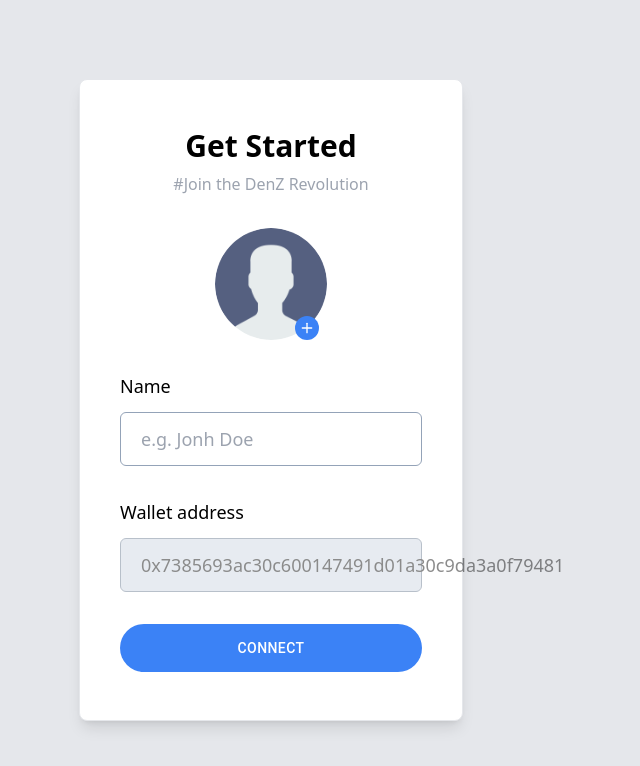
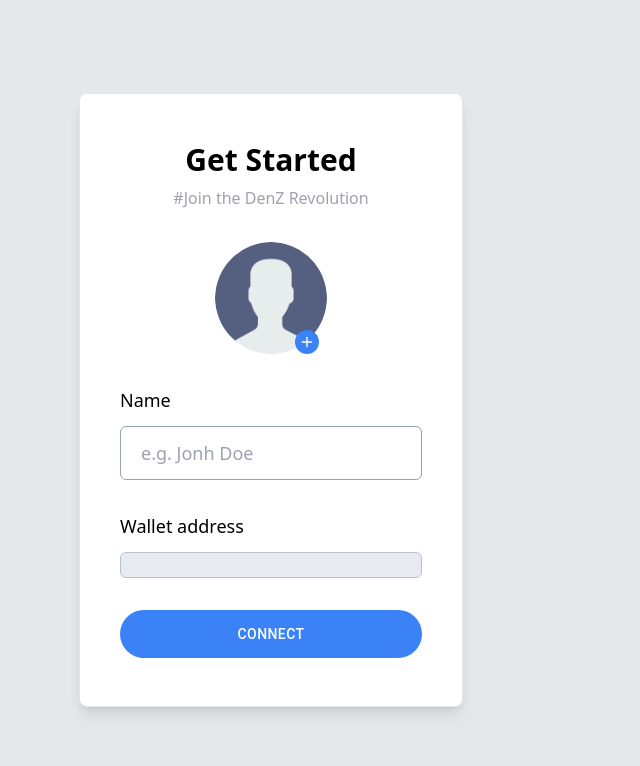
Before and after one commit to VedantKale08/Socail-media-blockchain-frontend, a Next.js app: page /create-user in a window 1280 px wide. Shown: the top 766 px of the page, without its empty margins (369-1009 px from the left). Built offline with nearby package versions, Linux system fonts and the light colour scheme.

Commit message:
login_contract_added

```diff
--- a/app/layout.js
+++ b/app/layout.js
@@ -1,5 +1,6 @@
 import { Poppins } from "next/font/google";
 import "./globals.css";
+import { Toaster } from "react-hot-toast";
 
 const poppins = Poppins({
   subsets: ["latin"],
@@ -16,6 +17,7 @@ export const metadata = {
 export default function RootLayout({ children }) {
   return (
     <html lang="en">
+      <Toaster position="top-right" reverseOrder={false} />
       <body className={poppins.variable}>{children}</body>
     </html>
   );
--- a/components/Landing/Landing.jsx
+++ b/components/Landing/Landing.jsx
@@ -1,11 +1,18 @@
 "use client";
-import React from "react";
+import React, { useState } from "react";
 import Lottie from "react-lottie";
+import { ethers } from "ethers";
 import * as animationData from "@/public/assets/lottie/landing.json";
 import { Button } from "@mui/material";
-
+import SocialMedia from "../../app/artifacts/contracts/SocialMedia.sol/SocialMedia.json";
+import { useRouter } from "next/navigation";
+import { accountStore, contractStore, providerStore } from "@/store/contract";
 
 const Landing = () => {
+  const setContract = contractStore((state) => state.setContract);
+  const setAccount = accountStore((state) => state.setAccount);
+  const setProvider = providerStore((state) => state.setProvider);
+  const router = useRouter();
   const defaultOptions = {
     loop: true,
     autoplay: true,
@@ -14,6 +21,42 @@ const Landing = () => {
       preserveAspectRatio: "xMidYMid slice",
     },
   };
+
+  const connectWallet = async () => {
+    const localProvider = new ethers.BrowserProvider(window.ethereum);
+    if (localProvider) {
+      // To handle the account changes in the metamask wallet
+      // window.ethereum.on("chainChanged", () => {
+      //   window.location.reload();
+      // });
+
+      // window.ethereum.on("accountsChanged", () => {
+      //   window.location.reload();
+      // });
+
+      await localProvider.send("eth_requestAccounts", []);
+      const signer = await localProvider.getSigner();
+      const address = await signer.getAddress();
+      console.log(address);
+      setAccount(address);
+      let contractAddress = "0x5FbDB2315678afecb367f032d93F642f64180aa3";
+
+      const localContract = new ethers.Contract(
+        contractAddress,
+        SocialMedia.abi,
+        signer
+      );
+      // await contract.login();
+      setContract(localContract);
+      console.log("Contract", localContract);
+      setProvider(localProvider);
+
+      router.push("create-user");
+    } else {
+      toast.error("Metamask is not installed!!!!");
+    }
+  };
+
   return (
     <>
       <div className="h-screen overflow-hidden flex items-center flex-col bg-cover bg-landing">
@@ -36,6 +79,7 @@ const Landing = () => {
               fontSize: "20px",
               fontWeight: "bold",
             }}
+            onClick={connectWallet}
           >
             Connect
           </Button>
--- a/components/Landing/Register.jsx
+++ b/components/Landing/Register.jsx
@@ -1,17 +1,80 @@
 "use client";
 import Image from "next/image";
-import React from "react";
-import AvatarReg from '../../public/assets/images/user.png'
+import React, { useState } from "react";
+import AvatarReg from "../../public/assets/images/user.png";
 import { Plus } from "lucide-react";
 import { Button } from "@mui/material";
+import { accountStore, contractStore } from "@/store/contract";
+import toast from "react-hot-toast";
+import axios from "axios";
+import { useRouter } from "next/navigation";
 
 const Register = () => {
+  const contract = contractStore((state) => state.contract);
+  const account = accountStore((state) => state.account);
+  const [userName, setUserName] = useState("");
+
+  const [file, setFile] = useState();
+  const [fileName, setFileName] = useState("No image selected");
+  const router = useRouter();
+
+  const handleSubmit = async (e) => {
+    e.preventDefault();
+    if (file) {
+      try {
+        const formData = new FormData();
+        formData.set("file", file);
+
+        const response = await axios({
+          method: "POST",
+          url: "https://api.pinata.cloud/pinning/pinFileToIPFS",
+          data: formData,
+          headers: {
+            pinata_api_key: `b15fff7a43d745fa592f`,
+            pinata_secret_api_key: `803891a6cf07e71ccbdbeabf93ded9df824385a9061f567a68190aa49ee2b61f`,
+            "Content-Type": "multipart/form-data",
+          },
+        });
+        console.log(response);
+        const imageHash = `ipfs://${response.data.IpfsHash}`;
+        try {
+          console.log(account);
+          console.log("Image", imageHash);
+          await contract.createUser(userName, imageHash);
+          router.push("home");
+        } catch (error) {
+          console.log("Errorrrrr", error);
+        }
+        setFileName("");
+        setFile(undefined);
+        toast.success("Image uploaded successfully!!!");
+      } catch (error) {
+        toast.error("Unable to upload to Pinata....");
+      }
+    }
+  };
+  const retrieveFile = (e) => {
+    console.log(account);
+    const data = e.target.files[0];
+    const reader = new window.FileReader();
+    reader.readAsArrayBuffer(data);
+    reader.onloadend = () => {
+      setFile(data);
+    };
+    setFileName(data?.name);
+  };
+
   return (
     <div className="h-screen overflow-hidden bg-gray-200 flex justify-center items-center text-black">
-      <div className="bg-white w-[30vw] h-fit shadow-lg border rounded-lg py-12 px-10 flex flex-col gap-8">
+      <form
+        onSubmit={handleSubmit}
+        className="bg-white w-[30vw] h-fit shadow-lg border rounded-lg py-12 px-10 flex flex-col gap-8"
+      >
         <p className="text-3xl font-bold text-center">Get Started</p>
-        <p className="text-center -mt-6 text-gray-400">#Join the DenZ Revolution</p>
-
+        <p className="text-center -mt-6 text-gray-400">
+          #Join the DenZ Revolution
+        </p>
+        {/* <form action="" onSubmit={handleSubmit}> */}
         <label className="m-auto relative flex justify-center" htmlFor="image">
           {false ? (
             <img
@@ -32,7 +95,7 @@ const Register = () => {
             type="file"
             accept="image/*"
             className="opacity-0 text-[0.4rem] absolute"
-            onChange={(e) => uploadImage(e.target.files[0])}
+            onChange={retrieveFile}
           />
         </label>
 
@@ -44,6 +107,8 @@ const Register = () => {
             type="text"
             placeholder="e.g. Jonh Doe"
             className="bg-transparent text-lg border border-slate-400 rounded-md px-5 py-3"
+            onChange={(e) => setUserName(e.target.value)}
+            value={userName}
           />
         </div>
 
@@ -52,7 +117,7 @@ const Register = () => {
             Wallet address
           </label>
           <p className="bg-slate-300 text-black opacity-45 text-lg border border-slate-500 rounded-md px-5 py-3">
-            0x7385693ac30c600147491d01a30c9da3a0f79481
+            {account}
           </p>
         </div>
 
@@ -65,10 +130,12 @@ const Register = () => {
             borderRadius: "999px",
             fontSize: "14px",
           }}
+          type="submit"
         >
           Connect
         </Button>
-      </div>
+        {/* </form> */}
+      </form>
     </div>
   );
 };
--- a/package.json
+++ b/package.json
@@ -12,13 +12,16 @@
     "@emotion/react": "^11.11.4",
     "@emotion/styled": "^11.11.0",
     "@mui/material": "^5.15.14",
+    "axios": "^1.6.8",
     "classnames": "^2.5.1",
+    "ethers": "^6.11.1",
     "framer-motion": "^11.0.20",
     "lucide-react": "^0.361.0",
     "next": "14.1.4",
     "prop-types": "^15.8.1",
     "react": "^18",
     "react-dom": "^18",
+    "react-hot-toast": "^2.4.1",
     "react-lottie": "^1.2.4",
     "zustand": "^4.5.2"
   },
--- /dev/null
+++ b/store/contract.js
@@ -0,0 +1,25 @@
+import { create } from "zustand";
+import { persist } from "zustand/middleware";
+
+export const contractStore = create(
+  persist(
+    (set) => ({
+      contract: null,
+      setContract: (data) => set(() => ({ contract: data })),
+    }),
+    {
+      name: "contract-storage", // Storage name
+      getStorage: () => sessionStorage, // Use sessionStorage
+    }
+  )
+);
+
+export const accountStore = create((set) => ({
+  account: "",
+  setAccount: (data) => set(() => ({ account: data })),
+}));
+
+export const providerStore = create((set) => ({
+  provider: null,
+  setProvider: (data) => set(() => ({ provider: data })),
+}));
```
Also changed, not shown: components/Containers/ParentContainer.jsx (+9 -7 lines), 1 other file (tests, documents, lock files or other folders).
